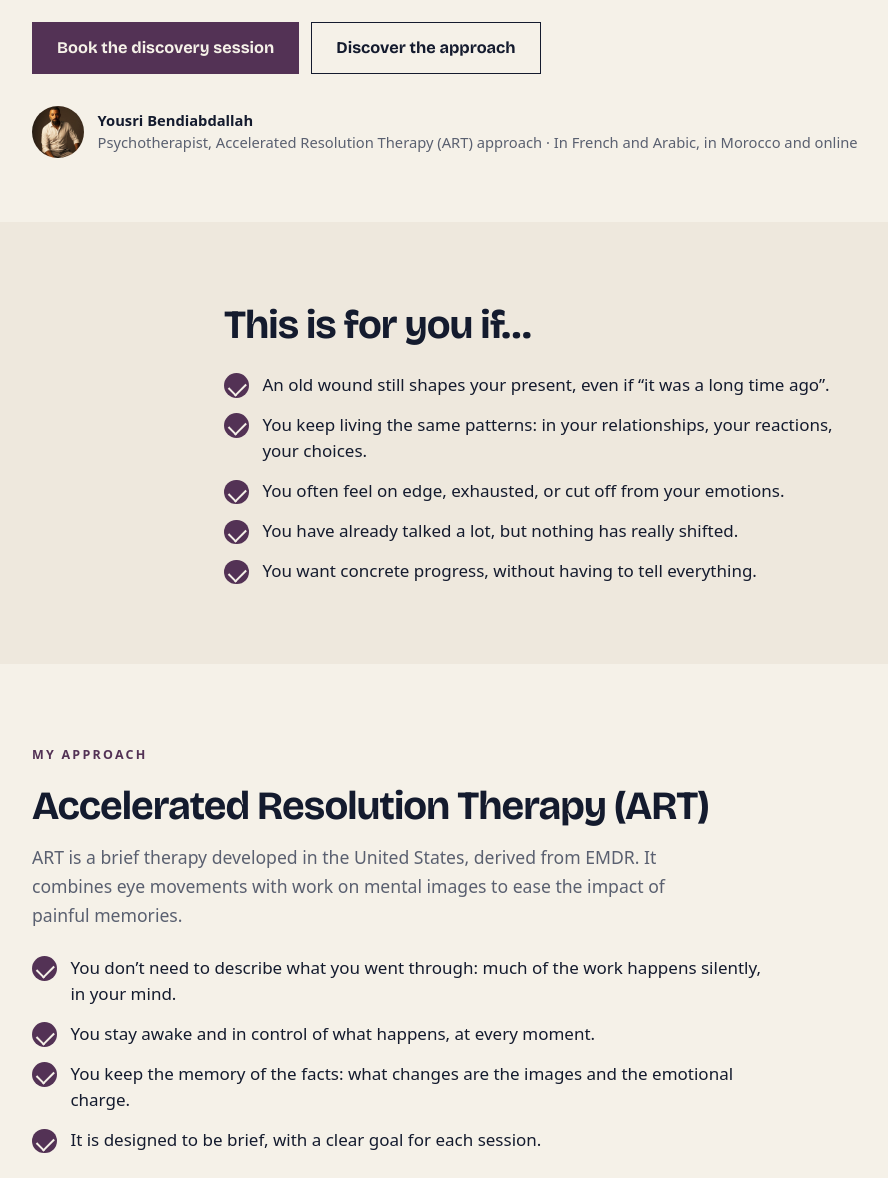
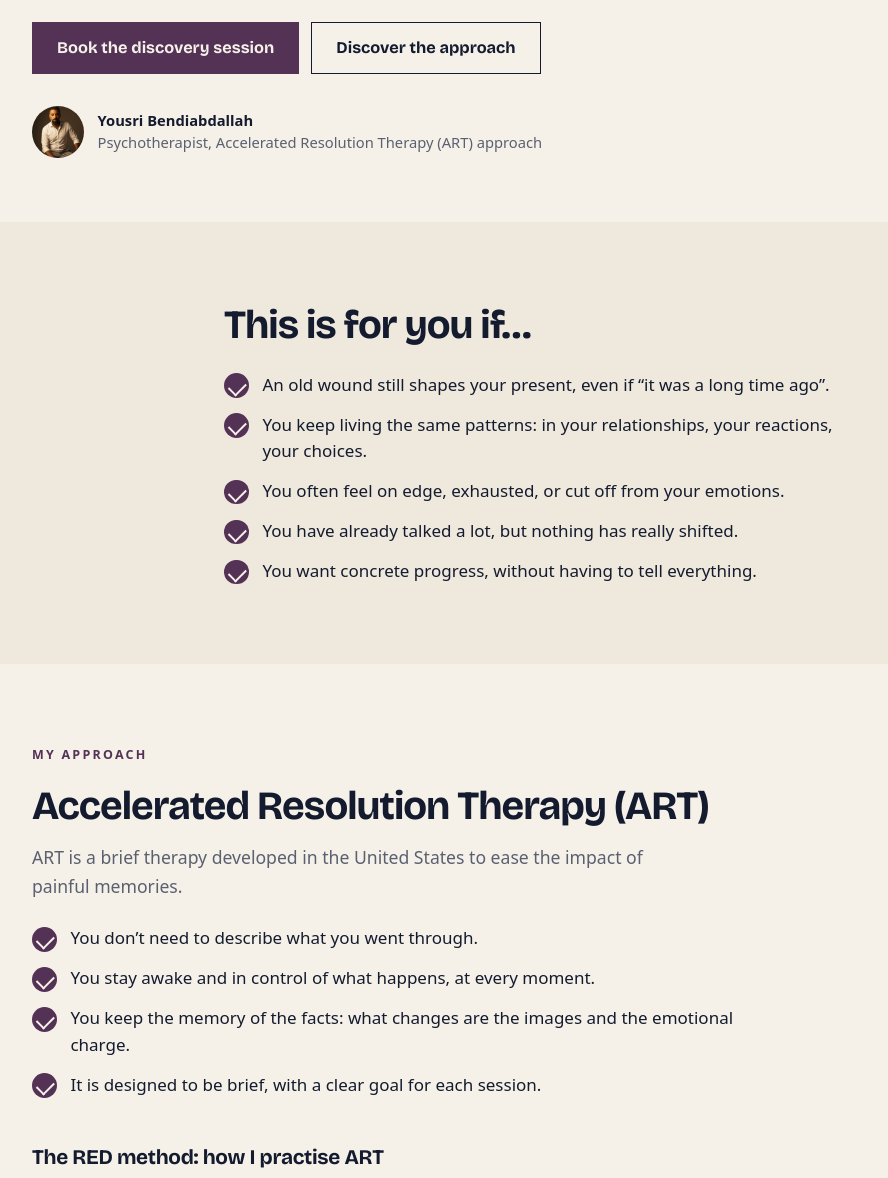
Before and after one commit to byousri/byousri-website, a plain HTML site: page accompagnement/index.html in a window 1280 px wide. Shown: the part 420-1598 px from the top of the page, without its empty margins (96-984 px from the left). Drawn offline with nearby package versions, Linux system fonts and the light colour scheme.

Commit message:
Accompagnement : retrait de la mention EMDR, de la méthode RED dans le sur-titre, du présentiel et de précisions superflues
Co-Authored-By: Claude Opus 5.5 <noreply@anthropic.com>
Claude-Session: https://claude.ai/code/session_01ChmoFdXCvRdpEnVqrRd3TA

```diff
--- a/accompagnement/index.html
+++ b/accompagnement/index.html
@@ -257,7 +257,7 @@
 
 <!-- ======================= HERO ======================= -->
 <section class="wrap hero" id="haut">
-  <p class="kicker" data-i18n="kicker">Accelerated Resolution Therapy · Méthode RED</p>
+  <p class="kicker" data-i18n="kicker">Accelerated Resolution Therapy</p>
   <h1 class="display" data-i18n="title">Une thérapie rapide, efficace et douce.</h1>
   <p class="lead" data-i18n="intro">Pour les blessures qui pèsent encore aujourd’hui : traumas, dépendance affective,
   schémas qui se répètent. Un parcours clair, en deux étapes, au rythme qui vous convient.</p>
@@ -268,7 +268,7 @@
   <div class="hero-meta">
     <img src="/assets/yousri-portrait.jpg" alt="" width="640" height="823">
     <p><strong data-i18n="ab_name">Yousri Bendiabdallah</strong>
-    <span data-i18n="hero_meta">Psychothérapeute orienté Accelerated Resolution Therapy (ART) · En français et en arabe, au Maroc et à distance</span></p>
+    <span data-i18n="hero_meta">Psychothérapeute orienté Accelerated Resolution Therapy (ART)</span></p>
   </div>
 </section>
 
@@ -291,9 +291,9 @@
   <div class="wrap">
     <p class="kicker" data-i18n="art_kicker">Mon approche</p>
     <h2 class="h2" data-i18n="art_title">L’Accelerated Resolution Therapy (ART)</h2>
-    <p class="lead" data-i18n="art_lead">L’ART est une thérapie brève développée aux États-Unis, issue de l’EMDR. Elle associe des mouvements oculaires à un travail sur les images mentales, pour apaiser l’impact des souvenirs douloureux.</p>
+    <p class="lead" data-i18n="art_lead">L’ART est une thérapie brève développée aux États-Unis, pour apaiser l’impact des souvenirs douloureux.</p>
     <ul class="checks narrow">
-      <li data-i18n="art_l1">Vous n’avez pas besoin de raconter ce que vous avez vécu : une grande partie du travail se fait en silence, dans votre tête.</li>
+      <li data-i18n="art_l1">Vous n’avez pas besoin de raconter ce que vous avez vécu.</li>
       <li data-i18n="art_l2">Vous restez éveillé·e et maître de ce qui se passe, à chaque instant.</li>
       <li data-i18n="art_l3">Vous gardez la mémoire des faits : ce sont les images et la charge émotionnelle qui changent.</li>
       <li data-i18n="art_l4">Elle est conçue pour être brève, avec un objectif précis à chaque séance.</li>
@@ -403,8 +403,8 @@
       </li>
       <li>
         <svg viewBox="0 0 24 24" fill="none" stroke="currentColor" stroke-width="2" stroke-linecap="round" stroke-linejoin="round" aria-hidden="true"><rect x="2" y="4" width="20" height="13" rx="2"/><path d="M8 21h8M12 17v4"/></svg>
-        <strong data-i18n="h2_t">En présentiel ou à distance</strong>
-        <span data-i18n="h2_x">Au cabinet ou en visio, depuis le Maroc ou l’étranger.</span>
+        <strong data-i18n="h2_t">À distance</strong>
+        <span data-i18n="h2_x">En visio, depuis le Maroc ou l’étranger.</span>
       </li>
       <li>
         <svg viewBox="0 0 24 24" fill="none" stroke="currentColor" stroke-width="2" stroke-linecap="round" stroke-linejoin="round" aria-hidden="true"><rect x="4" y="11" width="16" height="10" rx="2"/><path d="M8 11V7a4 4 0 0 1 8 0v4"/></svg>
@@ -529,13 +529,13 @@
       _err_echec: 'لم تتم عملية الدفع ولم يتم خصم أي مبلغ. يمكنك المحاولة مرة أخرى، أو مراسلتي عبر واتساب.',
       _err_erreur: 'الدفع الإلكتروني غير متاح مؤقتاً. راسلني عبر واتساب وسأرسل لك طريقة أخرى للدفع.',
       _redirect: 'جارٍ التحويل إلى صفحة الدفع…',
-      kicker: 'Accelerated Resolution Therapy · منهج RED',
+      kicker: 'Accelerated Resolution Therapy',
       title: 'علاج نفسي سريع، فعّال ولطيف.',
       intro: 'للجراح التي ما زالت تثقل حياتك اليوم: الصدمات النفسية، التعلّق العاطفي، والأنماط التي تتكرر. مسار واضح من مرحلتين، بالإيقاع الذي يناسبك.',
       hero_cta: 'احجز جلسة التعارف',
       hero_cta2: 'اكتشف المقاربة',
       ab_name: 'يسري بنديبدالله',
-      hero_meta: 'معالج نفسي يعتمد مقاربة <bdi dir="ltr">Accelerated Resolution Therapy (ART)</bdi> · بالعربية والفرنسية، في المغرب وعن بُعد',
+      hero_meta: 'معالج نفسي يعتمد مقاربة <bdi dir="ltr">Accelerated Resolution Therapy (ART)</bdi>',
       fw_title: 'هذا المنهج مناسب لك إذا…',
       fw1: 'جرح قديم ما زال يؤثر على حاضرك، حتى لو مرّ عليه وقت طويل.',
       fw2: 'تعيش نفس الأنماط مرة بعد مرة: في علاقاتك، في ردود أفعالك، في اختياراتك.',
@@ -544,8 +544,8 @@
       fw5: 'تريد أن تتقدّم بشكل ملموس، دون أن تُجبر على حكي كل شيء.',
       art_kicker: 'مقاربتي',
       art_title: 'العلاج بالحلّ المتسارع (ART)',
-      art_lead: '<bdi dir="ltr">Accelerated Resolution Therapy (ART)</bdi> علاج نفسي قصير المدى طُوّر في الولايات المتحدة، وهو مستمد من EMDR. يجمع بين حركات العينين والعمل على الصور الذهنية، لتخفيف أثر الذكريات المؤلمة.',
-      art_l1: 'لست مضطراً لحكي ما عشته: جزء كبير من العمل يتم في صمت، داخل ذهنك.',
+      art_lead: '<bdi dir="ltr">Accelerated Resolution Therapy (ART)</bdi> علاج نفسي قصير المدى طُوّر في الولايات المتحدة، لتخفيف أثر الذكريات المؤلمة.',
+      art_l1: 'لست مضطراً لحكي ما عشته.',
       art_l2: 'تبقى واعياً ومتحكماً فيما يحدث، في كل لحظة.',
       art_l3: 'تحتفظ بذاكرة الوقائع: ما يتغير هو الصور والشحنة العاطفية.',
       art_l4: 'صُمّم ليكون قصير المدى، بهدف محدد في كل جلسة.',
@@ -586,8 +586,8 @@
       h_title: 'كيف تتم الجلسات',
       h1_t: 'بالعربية أو بالفرنسية',
       h1_x: 'تتحدث باللغة التي تشعر فيها براحة أكبر.',
-      h2_t: 'حضورياً أو عن بُعد',
-      h2_x: 'في العيادة أو عبر الفيديو، من المغرب أو من الخارج.',
+      h2_t: 'عن بُعد',
+      h2_x: 'عبر الفيديو، من المغرب أو من الخارج.',
       h3_t: 'سرية تامة',
       h3_x: 'ما تشاركه يبقى بيننا. دائماً.',
       a_title: 'بعد الدفع',
@@ -625,13 +625,13 @@
       _err_echec: 'The payment did not go through and nothing was charged. You can try again, or message me on WhatsApp.',
       _err_erreur: 'Online payment is temporarily unavailable. Message me on WhatsApp and I will send you another way to pay.',
       _redirect: 'Redirecting to payment…',
-      kicker: 'Accelerated Resolution Therapy · The RED method',
+      kicker: 'Accelerated Resolution Therapy',
       title: 'Therapy that is rapid, effective and gentle.',
       intro: 'For the wounds that still weigh on you today: trauma, emotional dependency, patterns that keep repeating. A clear two-step path, at a pace that suits you.',
       hero_cta: 'Book the discovery session',
       hero_cta2: 'Discover the approach',
       ab_name: 'Yousri Bendiabdallah',
-      hero_meta: 'Psychotherapist, Accelerated Resolution Therapy (ART) approach · In French and Arabic, in Morocco and online',
+      hero_meta: 'Psychotherapist, Accelerated Resolution Therapy (ART) approach',
       fw_title: 'This is for you if…',
       fw1: 'An old wound still shapes your present, even if “it was a long time ago”.',
       fw2: 'You keep living the same patterns: in your relationships, your reactions, your choices.',
@@ -640,8 +640,8 @@
       fw5: 'You want concrete progress, without having to tell everything.',
       art_kicker: 'My approach',
       art_title: 'Accelerated Resolution Therapy (ART)',
-      art_lead: 'ART is a brief therapy developed in the United States, derived from EMDR. It combines eye movements with work on mental images to ease the impact of painful memories.',
-      art_l1: 'You don’t need to describe what you went through: much of the work happens silently, in your mind.',
+      art_lead: 'ART is a brief therapy developed in the United States to ease the impact of painful memories.',
+      art_l1: 'You don’t need to describe what you went through.',
       art_l2: 'You stay awake and in control of what happens, at every moment.',
       art_l3: 'You keep the memory of the facts: what changes are the images and the emotional charge.',
       art_l4: 'It is designed to be brief, with a clear goal for each session.',
@@ -682,8 +682,8 @@
       h_title: 'How sessions work',
       h1_t: 'In French or Arabic',
       h1_x: 'You speak in the language you feel most at ease in.',
-      h2_t: 'In person or online',
-      h2_x: 'At the practice or by video, from Morocco or abroad.',
+      h2_t: 'Online',
+      h2_x: 'By video, from Morocco or abroad.',
       h3_t: 'Confidential',
       h3_x: 'What you share stays between us. Always.',
       a_title: 'After you pay',
```
